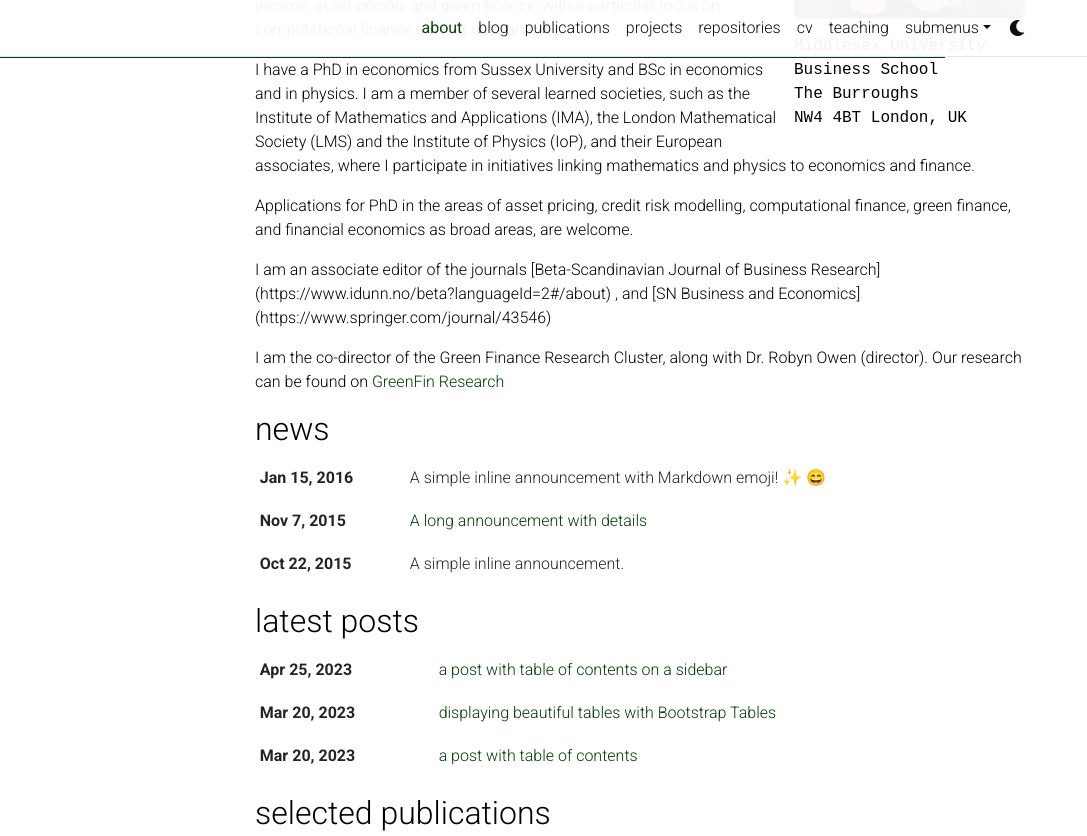
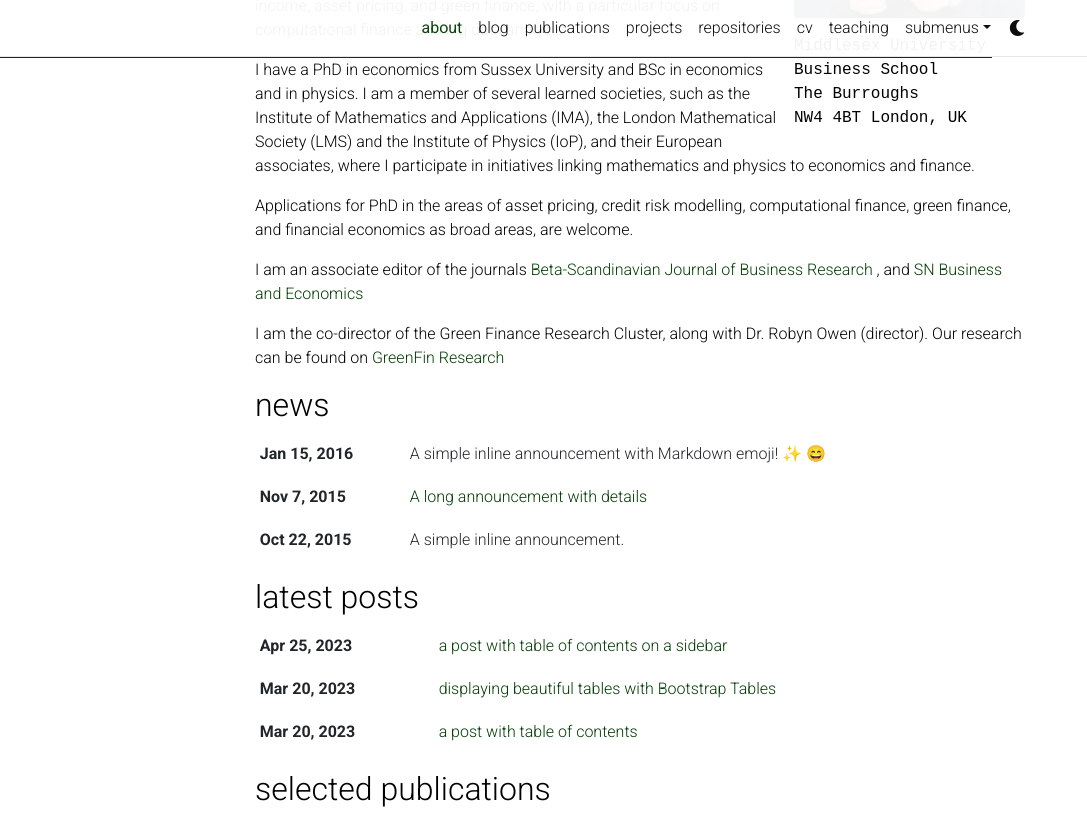
Before and after one commit to sdgottschalk/sgottschalk.io, a Jekyll site: the page built from _pages/about.md, in a window 1280 px wide and 900 px high, scrolled down 375 px, cut to the strip 0-836 px from the top of the window. Shown: the whole strip, without its empty margins (0-1087 px from the left). Built offline with Jekyll 4.4.1, drawn with Linux system fonts in a browser that asks for light colours; full-size pictures stand in for the smaller copies a plugin makes; emoji names are drawn with the system emoji font; comment, search, counter and statistics services are not loaded; a style sheet for code colours, icons or effects is not loaded; some of the changed lines change nothing that is shown.

Commit message:
Update about.md

```diff
--- a/_pages/about.md
+++ b/_pages/about.md
@@ -2,7 +2,7 @@
 layout: about
 title: about
 permalink: /
-subtitle: <a href='#'>Middlesex University</a>.
+subtitle: <a href='www.mdx.ac.uk'>Middlesex University</a>.
 
 profile:
   align: right
@@ -25,6 +25,6 @@
 
 Applications for PhD in the areas of asset pricing, credit risk modelling, computational finance, green finance, and financial economics as broad areas, are welcome.
 
-I am an associate editor of the journals [Beta-Scandinavian  Journal of Business Research] (https://www.idunn.no/beta?languageId=2#/about) , and [SN Business and Economics] (https://www.springer.com/journal/43546)
+I am an associate editor of the journals [Beta-Scandinavian  Journal of Business Research](https://www.idunn.no/beta?languageId=2#/about) , and [SN Business and Economics](https://www.springer.com/journal/43546)
 
 I am the co-director of the Green Finance Research Cluster, along with Dr. Robyn Owen (director). Our research can be found on [GreenFin Research](https://www.mdx.ac.uk/our-research/centres/greenfin-research-hub)
```
